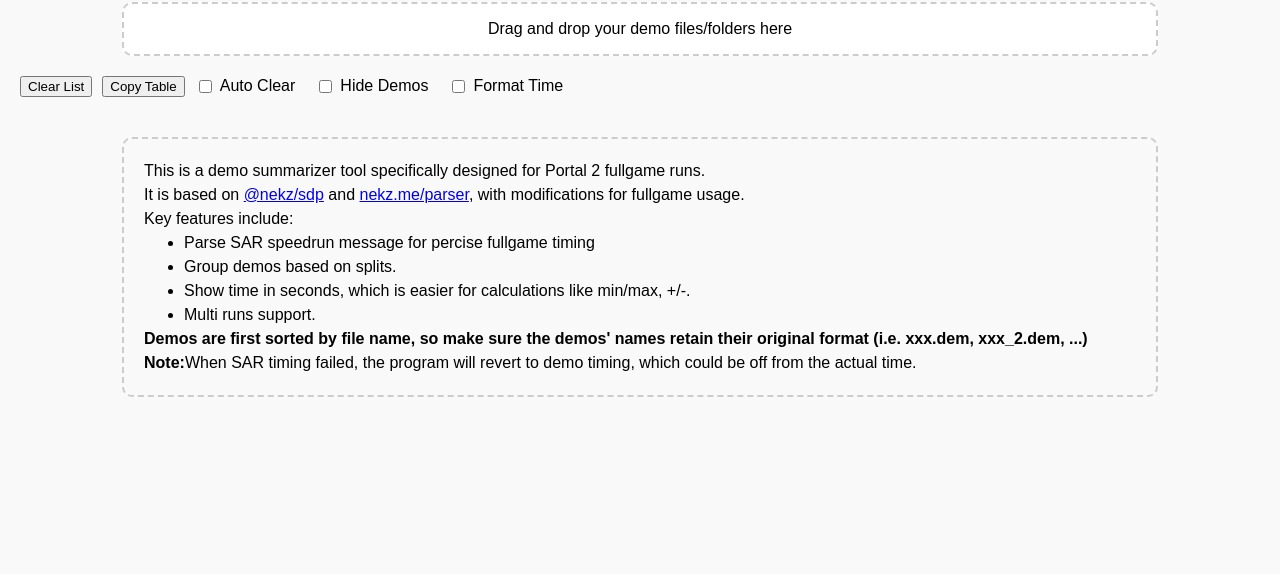
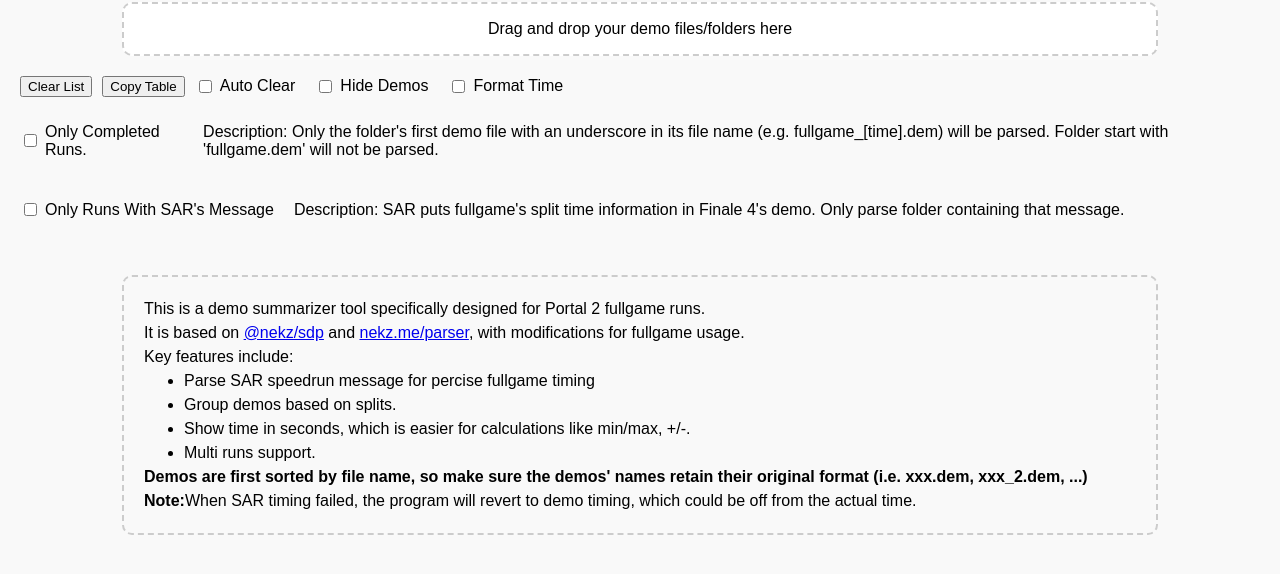
Before and after one commit to justaLoli/portal2-fullgame-demo-parse, a plain HTML site: page index.html in a window 1280 px wide. Shown: the part 98-672 px from the top of the page. Drawn offline with Linux system fonts and the light colour scheme.

Commit message:
add 2 button

```diff
--- a/index.html
+++ b/index.html
@@ -17,6 +17,15 @@
     <label><input type="checkbox" id="auto-clear">Auto Clear</label>
     <label><input type="checkbox" id="hide-demos">Hide Demos</label>
     <label><input type="checkbox" id="format-time">Format Time</label>
+  </div>
+  <div id="button-container">
+    <label><input type="checkbox" id="completed-only">Only Completed Runs. </label>
+    <p>Description:  Only the folder's first demo file with an underscore in its file name (e.g. fullgame_[time].dem) will be parsed. Folder start with 'fullgame.dem' will not be parsed.</p>
+  </div>
+  <div id="button-container">
+    <label><input type="checkbox" id="sar-only">Only Runs With SAR's Message</label>
+    <p>Description: SAR puts fullgame's split time information in Finale 4's demo. Only parse folder containing that message.
+    </p>
   </div>
   <div id="table-container">
     <table id="file-table">
```
